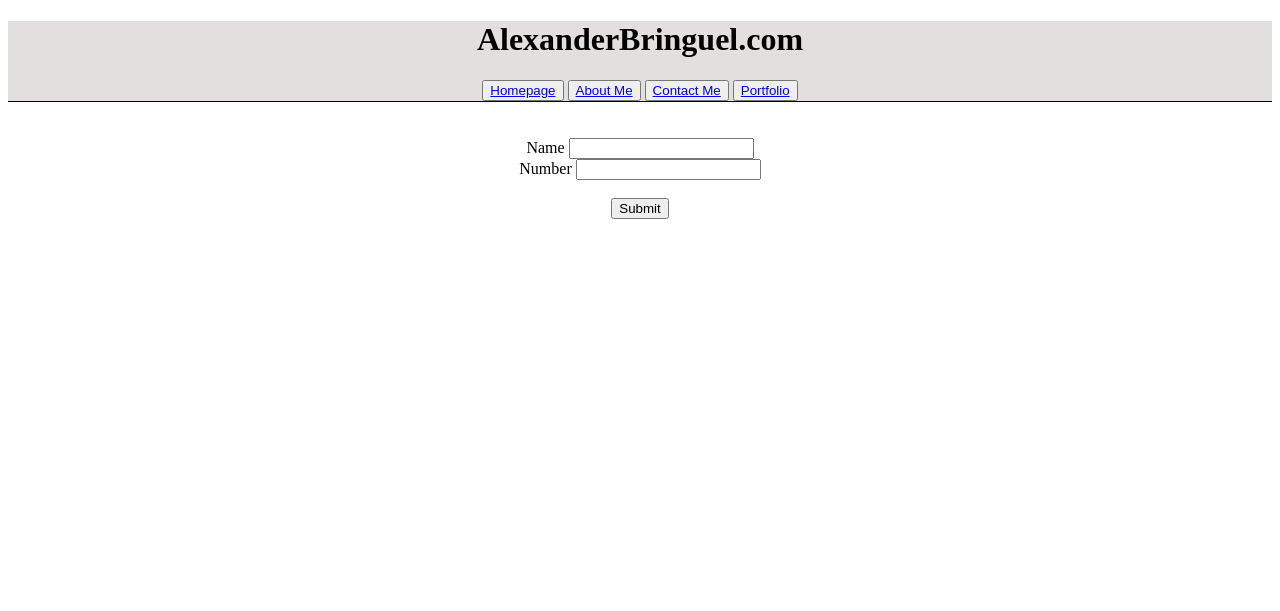
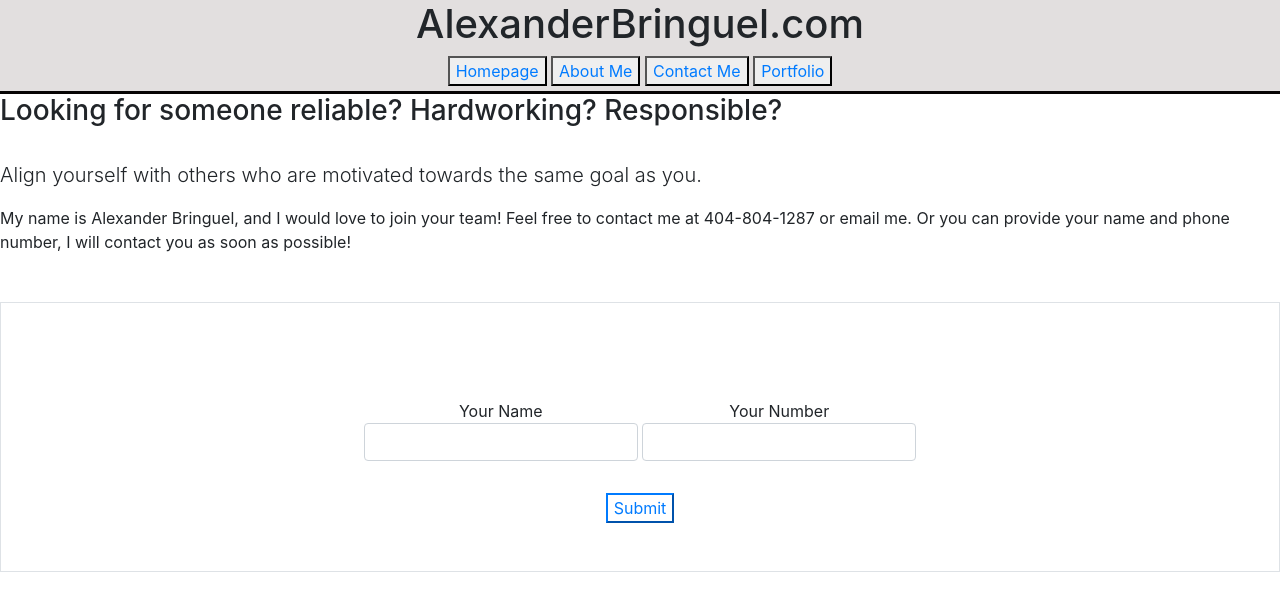
Before and after one commit to Avb2/MyWebsite, a Flask app: template templates/contactme.html in a window 1280 px wide. Shown: the top 611 px of the page. Run offline with Flask 2, Linux system fonts and the light colour scheme; the template is opened without the code that fills it, so the values that code supplies are empty.

Commit message:
Update contactme.html

```diff
--- a/templates/contactme.html
+++ b/templates/contactme.html
@@ -5,11 +5,20 @@
     <meta http-equiv="X-UA-Compatible" content="IE=edge">
     <meta name="viewport" content="width=device-width, initial-scale=1.0">
     <title>Homepage</title>
-    <style>
-        #header {border-bottom:1px solid #060404; text-align: center; background-color: #e2dfdf;}
-        .contact-info {text-align: center;}
-    </style>
+    <link rel="stylesheet" type="text/css" href="../static/stylesheets/contactmeStylesheet.css">
+
+    <script>
+        function getNameNumber() {
+            let name = document.getElementById('name').value;
+            let number = document.getElementById('number').value;
+            console.log(`Name: ${name}, Number: ${number}`);
+        }
+    </script>
+
+    <link rel="stylesheet" href="https://cdn.jsdelivr.net/npm/bootstrap@4.0.0/dist/css/bootstrap.min.css" integrity="sha384-Gn5384xqQ1aoWXA+058RXPxPg6fy4IWvTNh0E263XmFcJlSAwiGgFAW/dAiS6JXm" crossorigin="anonymous">
 </head>
+
+<body>
 
 <div id="header">
     <h1>AlexanderBringuel.com</h1>
@@ -20,12 +29,28 @@
     <br>
 </div>
 
-<body class="contact-info">
+<div id="contact-me-div">
+    <h3 id="looking-for-somebody">Looking for someone <span id="reliable">reliable?</span> <span id="hardworking">Hardworking?</span> <span id="responsible">Responsible?</span></h3>
+    <br>
+    <p class="contactme-body lead">Align yourself with others who are motivated towards the same goal as you.</p>
+    <p id="getotknow" class="contactme-body">My name is Alexander Bringuel, and I would love to join your team! Feel free to contact me at 404-804-1287 or email me. Or you can provide your name and phone number, I will contact you as soon as possible!</p>
+</div>
+
+<div class="contact-info p-5 my-5 border">
     <br><br>
-    Name <input type="text", class="contact-info">
-    <br>
-    Number <input type="text", class="contact-info">
+    <label>
+        Your Name
+    <input id="name" class="contact-info form-control" type="text" title="Insert your name here">
+    </label>
+    <label>
+        Your Number
+    <input id="number" class="contact-info form-control" type="text" title="Insert number here">
+    </label>
     <br><br>
-    <button onclick="submitinfo()">Submit</button>
+    <button class="submit-btn btn-outline-primary" onclick="getNameNumber()">Submit</button>
+
+<script src="https://cdn.jsdelivr.net/npm/bootstrap@4.0.0/dist/js/bootstrap.min.js" integrity="sha384-JZR6Spejh4U02d8jOt6vLEHfe/JQGiRRSQQxSfFWpi1MquVdAyjUar5+76PVCmYl" crossorigin="anonymous"></script>
+</div>
+
 </body>
 </html>
```
